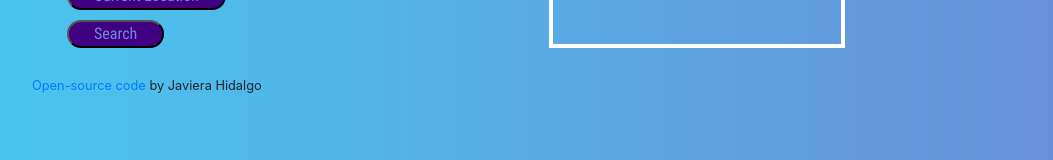
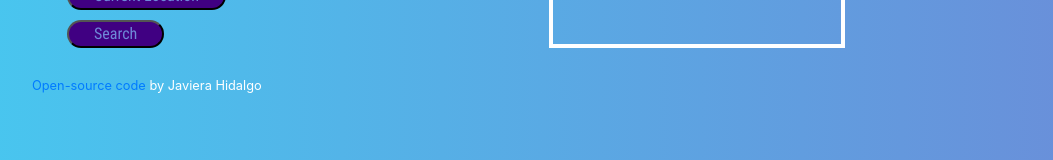
Before and after one commit to javytaxime14/JS-weather-project, a plain HTML site: page index.html in a window 1280 px wide. Shown: the part 596-756 px from the top of the page, without its empty margins (18-1071 px from the left). Drawn offline with nearby package versions, Linux system fonts and the light colour scheme.

Commit message:
added some format

```diff
--- a/index.html
+++ b/index.html
@@ -92,7 +92,7 @@
         </div>
     </div>
     <footer>
-        <small class="text-right p-2 m-4"><a href="https://github.com/javytaxime14/initial-weather-project">Open-source code</a> by Javiera Hidalgo</small>
+        <small class="text-right p-2 m-4 text-white"><a href="https://github.com/javytaxime14/initial-weather-project">Open-source code</a> by Javiera Hidalgo</small>
     </footer>
     <script src="src/index.js">
     </script>
```
